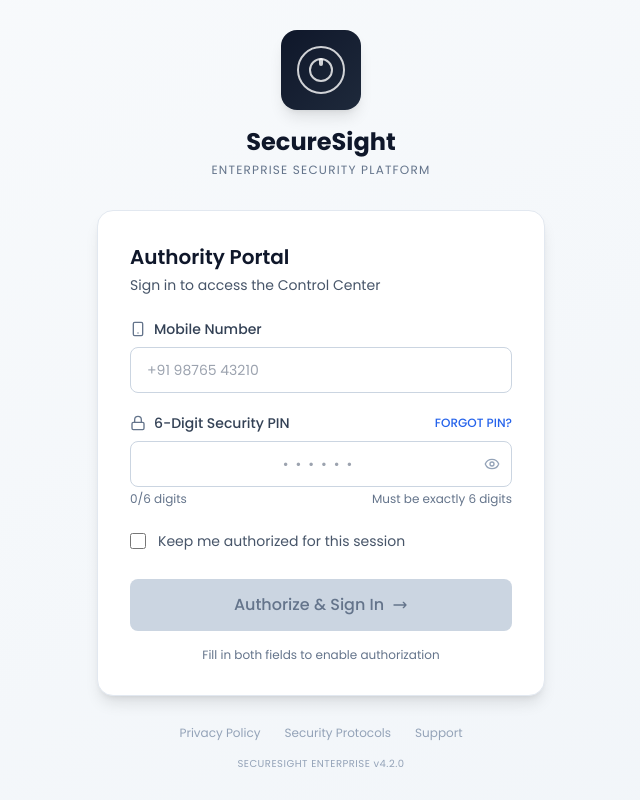
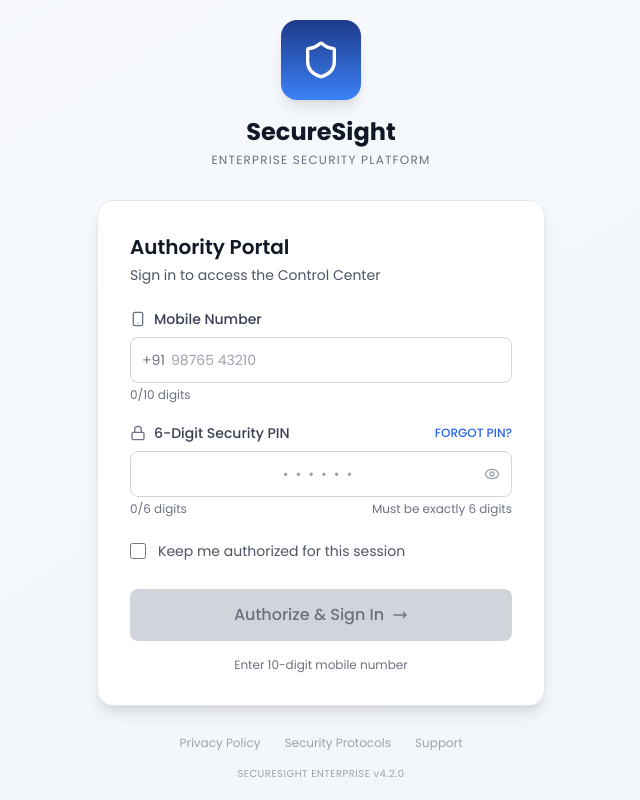
Before and after one commit to Ayushsharma1908/securesight, a React app in the folder frontend/: page / in a window 1280 px wide. Shown: the whole page, without its empty margins (319-959 px from the left). Built offline with nearby package versions, Linux system fonts and the light colour scheme; the HTML template or start-up script is replaced by a standard one.

Commit message:
updated login

```diff
--- a/frontend/src/pages/LiveFeed.jsx
+++ b/frontend/src/pages/LiveFeed.jsx
@@ -57,18 +57,15 @@ const LiveCameraCard = ({ name, status, latency, isFocused }) => {
             backgroundSize: '20px 20px'
           }}></div>
 
-          {/* Simulated moving objects */}
-          <div className="absolute top-1/4 left-1/4 w-4 h-4 bg-blue-500 rounded-full animate-ping opacity-50"></div>
-          <div className="absolute bottom-1/3 right-1/3 w-3 h-3 bg-red-500 rounded-full animate-ping opacity-50"></div>
+          {/* Simulated moving objects */}{/*this is only when we find objects moving*/}
+          {/* <div className="absolute top-1/4 left-1/4 w-4 h-4 bg-blue-500 rounded-full animate-ping opacity-50"></div> */}
+          {/* <div className="absolute bottom-1/3 right-1/3 w-3 h-3 bg-red-500 rounded-full animate-ping opacity-50"></div> */}
         </div>
 
         {/* Camera controls overlay */}
         <div className="absolute bottom-2 right-2 flex gap-2">
           <button className="p-1.5 bg-black/50 text-white rounded hover:bg-black/70">
             <Maximize2 className="w-3 h-3" />
-          </button>
-          <button className="p-1.5 bg-black/50 text-white rounded hover:bg-black/70">
-            <Volume2 className="w-3 h-3" />
           </button>
         </div>
 
@@ -105,6 +102,15 @@ const LiveFeed = () => {
     { id: "history", icon: Clock, label: "History Logs" },
     { id: "alerts", icon: AlertTriangle, label: "Real-Time Alerts" },
   ];
+
+  // Handle sidebar navigation
+  const handleSidebarNavigation = (tabId) => {
+    setActiveTab(tabId);
+    if (tabId === "dashboard") {
+      navigate("/dashboard");
+    }
+    // For other tabs, you would navigate to their respective pages
+  };
 
   // All cameras data
   const allCameras = [
@@ -226,13 +232,7 @@ const LiveFeed = () => {
                 <p className="text-sm text-gray-500 mt-1">Live monitoring of all security cameras</p>
               </div>
 
-              <div className="flex items-center gap-3">
 
-                <button className="flex items-center gap-2 px-4 py-2.5 border border-gray-300 text-gray-700 rounded-lg hover:bg-gray-50 font-medium transition-colors">
-                  <Filter className="w-4 h-4" />
-                  FILTERS
-                </button>
-              </div>
             </div>
           </div>
 
--- a/frontend/src/pages/Login.jsx
+++ b/frontend/src/pages/Login.jsx
@@ -1,6 +1,6 @@
 import { useState } from 'react';
 import { useNavigate } from 'react-router-dom';
-import { Eye, EyeOff, Lock, Smartphone, AlertCircle } from 'lucide-react';
+import { Eye, EyeOff, Lock, Smartphone, AlertCircle, Shield } from 'lucide-react';
 
 export default function Login() {
   const [showPin, setShowPin] = useState(false);
@@ -41,14 +41,19 @@ export default function Login() {
   const handleChange = (e) => {
     const { name, value } = e.target;
 
-    // Format mobile number input
     let formattedValue = value;
+
     if (name === 'mobile') {
       // Remove all non-digits
       const digits = value.replace(/\D/g, '');
-      // Format as +91 XXXX XXX XXX
-      if (digits.length > 0) {
-        formattedValue = `+91 ${digits.substring(0, 5)} ${digits.substring(5, 10)}`;
+
+      // Auto-add +91 prefix
+      if (digits.length <= 10) {
+        // Show as plain digits without formatting
+        formattedValue = digits;
+      } else {
+        // If user types more than 10 digits, trim to 10
+        formattedValue = digits.slice(0, 10);
       }
     }
 
@@ -87,66 +92,76 @@ export default function Login() {
     }, 2000);
   };
 
-  const isFormValid = formData.mobile.trim() && formData.pin.trim() && formData.pin.length === 6;
+  const isFormValid = formData.mobile.length === 10 && formData.pin.length === 6;
+
+  // Format for display (add +91 when showing)
+  const displayMobile = formData.mobile ? `+91 ${formData.mobile}` : '';
 
   return (
     <div className="min-h-screen flex items-center justify-center bg-gradient-to-br from-slate-50 to-slate-100 p-4 font-sans">
       <div className="w-full max-w-md">
 
-        {/* Logo Section */}
+        {/* Logo Section - Same as Dashboard */}
         <div className="flex flex-col items-center mb-8">
-          <div className="w-20 h-20 rounded-2xl bg-gradient-to-br from-slate-900 to-slate-800 flex items-center justify-center shadow-lg mb-4">
-            <div className="relative w-12 h-12">
-              <div className="absolute inset-0 border-2 border-white/80 rounded-full"></div>
-              <div className="absolute top-1/2 left-1/2 transform -translate-x-1/2 -translate-y-1/2 w-6 h-6 border-2 border-white/80 rounded-full"></div>
-              <div className="absolute top-1/4 left-1/2 transform -translate-x-1/2 w-1 h-2 bg-white/80 rounded-full"></div>
+          <div className="w-20 h-20 rounded-2xl bg-gradient-to-b from-blue-900 to-blue-500 flex items-center justify-center shadow-lg mb-4">
+            <div className="w-12 h-12 flex items-center justify-center">
+              <Shield className="w-10 h-10 text-white" />
             </div>
           </div>
           <div className="text-center">
-            <h1 className="text-2xl font-bold text-slate-900">SecureSight</h1>
-            <p className="text-xs text-slate-500 mt-1 tracking-widest">ENTERPRISE SECURITY PLATFORM</p>
+            <h1 className="text-2xl font-bold text-gray-900">SecureSight</h1>
+            <p className="text-xs text-gray-500 mt-1 tracking-widest">ENTERPRISE SECURITY PLATFORM</p>
           </div>
         </div>
 
         {/* Login Card */}
-        <div className="bg-white rounded-2xl shadow-lg border border-slate-200 p-8">
+        <div className="bg-white rounded-2xl shadow-lg border border-gray-200 p-8">
           <div className="mb-6">
-            <h2 className="text-xl font-semibold text-slate-900">Authority Portal</h2>
-            <p className="text-sm text-slate-600 mt-1">Sign in to access the Control Center</p>
+            <h2 className="text-xl font-semibold text-gray-900">Authority Portal</h2>
+            <p className="text-sm text-gray-600 mt-1">Sign in to access the Control Center</p>
           </div>
 
           <form onSubmit={handleSubmit}>
             {/* Mobile Number Field */}
             <div className="mb-5">
-              <label className="text-sm font-medium text-slate-700 flex items-center gap-2 mb-2">
-                <Smartphone className="w-4 h-4 text-slate-500" />
+              <label className="text-sm font-medium text-gray-700 flex items-center gap-2 mb-2">
+                <Smartphone className="w-4 h-4 text-gray-500" />
                 Mobile Number
               </label>
+              <div className="relative">
+                <div className="absolute left-3 top-1/2 transform -translate-y-1/2 text-gray-500 text-sm">
+                  +91
+                </div>
                 <input
                   name="mobile"
                   type="tel"
                   value={formData.mobile}
                   onChange={handleChange}
-                placeholder="+91 98765 43210"
-                className={`w-full rounded-lg border px-4 py-3 text-sm focus:outline-none focus:ring-2 transition-all duration-200 ${
+                  placeholder="98765 43210"
+                  maxLength="10"
+                  className={`pl-10 w-full rounded-lg border px-4 py-3 text-sm focus:outline-none focus:ring-2 transition-all duration-200 ${
                     errors.mobile
                       ? 'border-red-500 focus:ring-red-500/30 focus:border-red-500'
-                    : 'border-slate-300 focus:ring-blue-500/30 focus:border-blue-500'
+                      : 'border-gray-300 focus:ring-blue-500/30 focus:border-blue-500'
                   }`}
                 />
+              </div>
               {errors.mobile && (
                 <div className="flex items-center gap-1 mt-1 text-red-500 text-xs">
                   <AlertCircle className="w-3 h-3" />
                   {errors.mobile}
                 </div>
               )}
+              <div className="text-xs text-gray-500 mt-1">
+                {formData.mobile.length}/10 digits
+              </div>
             </div>
 
             {/* PIN Field */}
             <div className="mb-6">
               <div className="flex justify-between items-center mb-2">
-                <label className="text-sm font-medium text-slate-700 flex items-center gap-2">
-                  <Lock className="w-4 h-4 text-slate-500" />
+                <label className="text-sm font-medium text-gray-700 flex items-center gap-2">
+                  <Lock className="w-4 h-4 text-gray-500" />
                   6-Digit Security PIN
                 </label>
                 <button
@@ -167,13 +182,13 @@ export default function Login() {
                   className={`tracking-[0.5em] text-center text-lg w-full rounded-lg border px-4 py-3 text-sm focus:outline-none focus:ring-2 transition-all duration-200 ${
                     errors.pin
                       ? 'border-red-500 focus:ring-red-500/30 focus:border-red-500'
-                      : 'border-slate-300 focus:ring-blue-500/30 focus:border-blue-500'
+                      : 'border-gray-300 focus:ring-blue-500/30 focus:border-blue-500'
                   }`}
                 />
                 <button
                   type="button"
                   onClick={() => setShowPin(!showPin)}
-                  className="absolute right-3 top-1/2 transform -translate-y-1/2 text-slate-400 hover:text-slate-600"
+                  className="absolute right-3 top-1/2 transform -translate-y-1/2 text-gray-400 hover:text-gray-600"
                 >
                   {showPin ? <EyeOff className="w-4 h-4" /> : <Eye className="w-4 h-4" />}
                 </button>
@@ -185,8 +200,8 @@ export default function Login() {
                 </div>
               )}
               <div className="flex justify-between mt-1">
-                <p className="text-xs text-slate-500">{formData.pin.length}/6 digits</p>
-                <p className="text-xs text-slate-500">Must be exactly 6 digits</p>
+                <p className="text-xs text-gray-500">{formData.pin.length}/6 digits</p>
+                <p className="text-xs text-gray-500">Must be exactly 6 digits</p>
               </div>
             </div>
 
@@ -197,9 +212,9 @@ export default function Login() {
                   type="checkbox"
                   checked={rememberMe}
                   onChange={(e) => setRememberMe(e.target.checked)}
-                  className="w-4 h-4 rounded border-slate-300 text-blue-600 focus:ring-blue-500"
+                  className="w-4 h-4 rounded border-gray-300 text-blue-600 focus:ring-blue-500"
                 />
-                <span className="text-sm text-slate-600">Keep me authorized for this session</span>
+                <span className="text-sm text-gray-600">Keep me authorized for this session</span>
               </label>
             </div>
 
@@ -209,7 +224,7 @@ export default function Login() {
               disabled={isLoading || !isFormValid}
               className={`w-full py-3.5 rounded-lg font-medium transition-all duration-300 flex items-center justify-center gap-2 ${
                 isLoading || !isFormValid
-                  ? 'bg-slate-300 text-slate-500 cursor-not-allowed'
+                  ? 'bg-gray-300 text-gray-500 cursor-not-allowed'
                   : 'bg-blue-600 hover:bg-blue-700 text-white shadow hover:shadow-lg'
               }`}
             >
@@ -231,8 +246,10 @@ export default function Login() {
             {/* Form Status */}
             {!isFormValid && !isLoading && (
               <div className="mt-4 text-center">
-                <p className="text-xs text-slate-500">
-                  Fill in both fields to enable authorization
+                <p className="text-xs text-gray-500">
+                  {formData.mobile.length < 10 ? 'Enter 10-digit mobile number' :
+                   formData.pin.length < 6 ? 'Enter 6-digit security PIN' :
+                   'Fill in both fields to enable authorization'}
                 </p>
               </div>
             )}
@@ -241,12 +258,12 @@ export default function Login() {
 
         {/* Footer */}
         <div className="mt-6 text-center">
-          <div className="inline-flex gap-6 text-xs text-slate-400">
+          <div className="inline-flex gap-6 text-xs text-gray-400">
             <span>Privacy Policy</span>
             <span>Security Protocols</span>
             <span>Support</span>
           </div>
-          <p className="mt-3 text-[10px] text-slate-400 tracking-wider">
+          <p className="mt-3 text-[10px] text-gray-400 tracking-wider">
             SECURESIGHT ENTERPRISE v4.2.0
           </p>
         </div>
```
Lines whose indentation alone changed are shown as unchanged.
